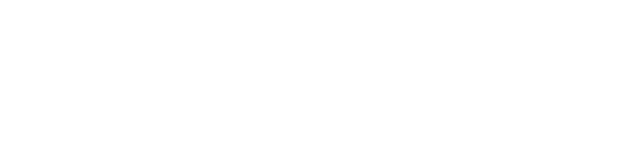
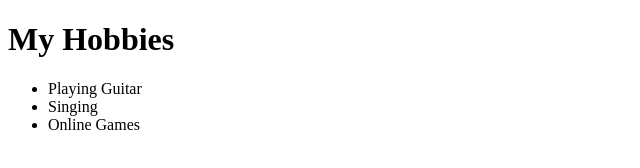
Before and after one commit to DanielLucio03/Capstone, a plain HTML site: page public/hobbies.html in a window 1280 px wide. Shown: the whole page, without its empty margins (0-640 px from the left). Drawn offline with Linux system fonts and the light colour scheme.

Commit message:
Update hobbies.html

```diff
--- a/public/hobbies.html
+++ b/public/hobbies.html
@@ -3,9 +3,15 @@
 <head>
     <meta charset="UTF-8">
     <meta name="viewport" content="width=device-width, initial-scale=1.0">
-    <title>Hobbiest</title>
+    <title>Hobbies</title>
 </head>
 <body>
+    <h1>My Hobbies</h1>
+    <ul>
+        <li>Playing Guitar</li>
+        <li>Singing</li>
+        <li>Online Games</li>
+    </ul>
 
 </body>
 </html>
```
